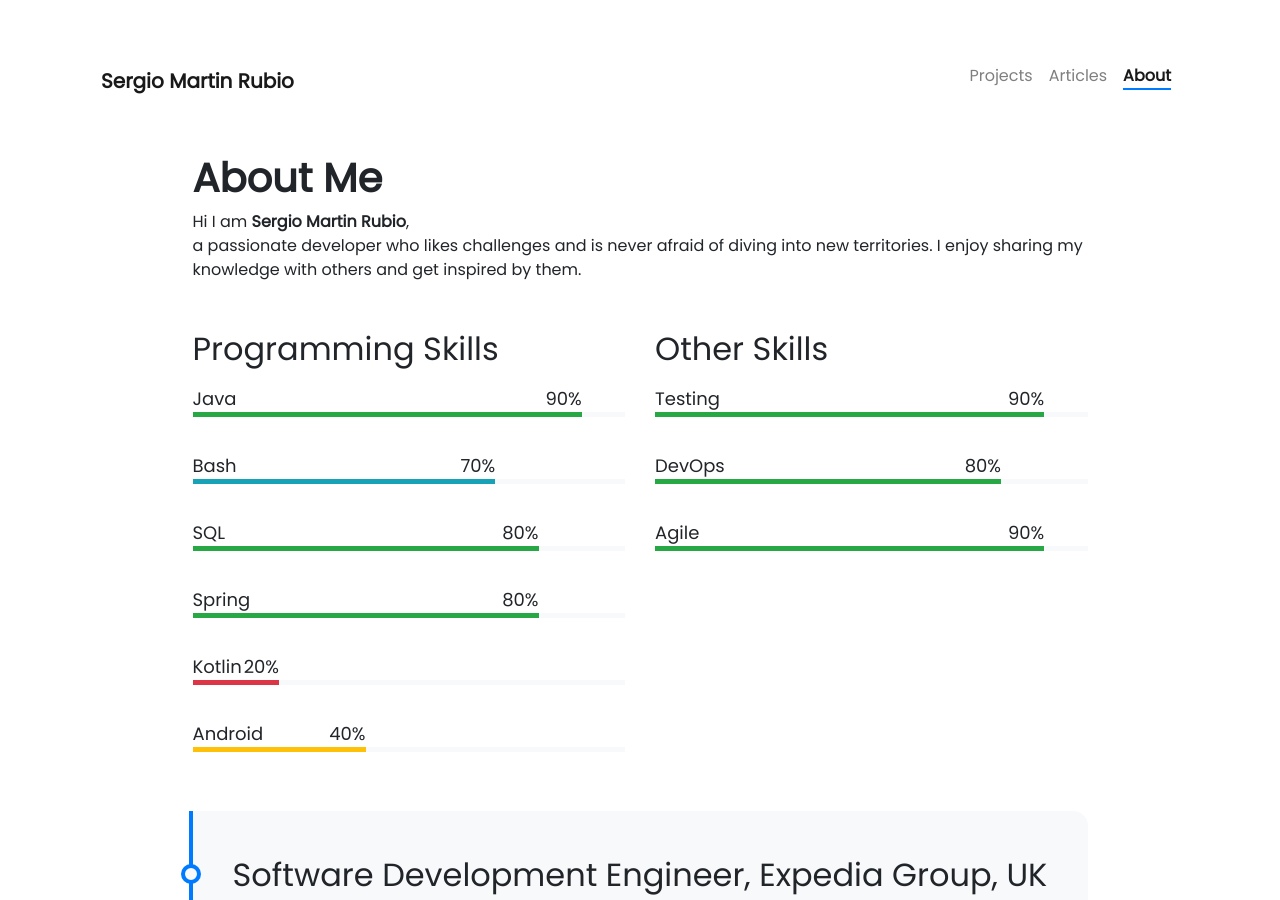
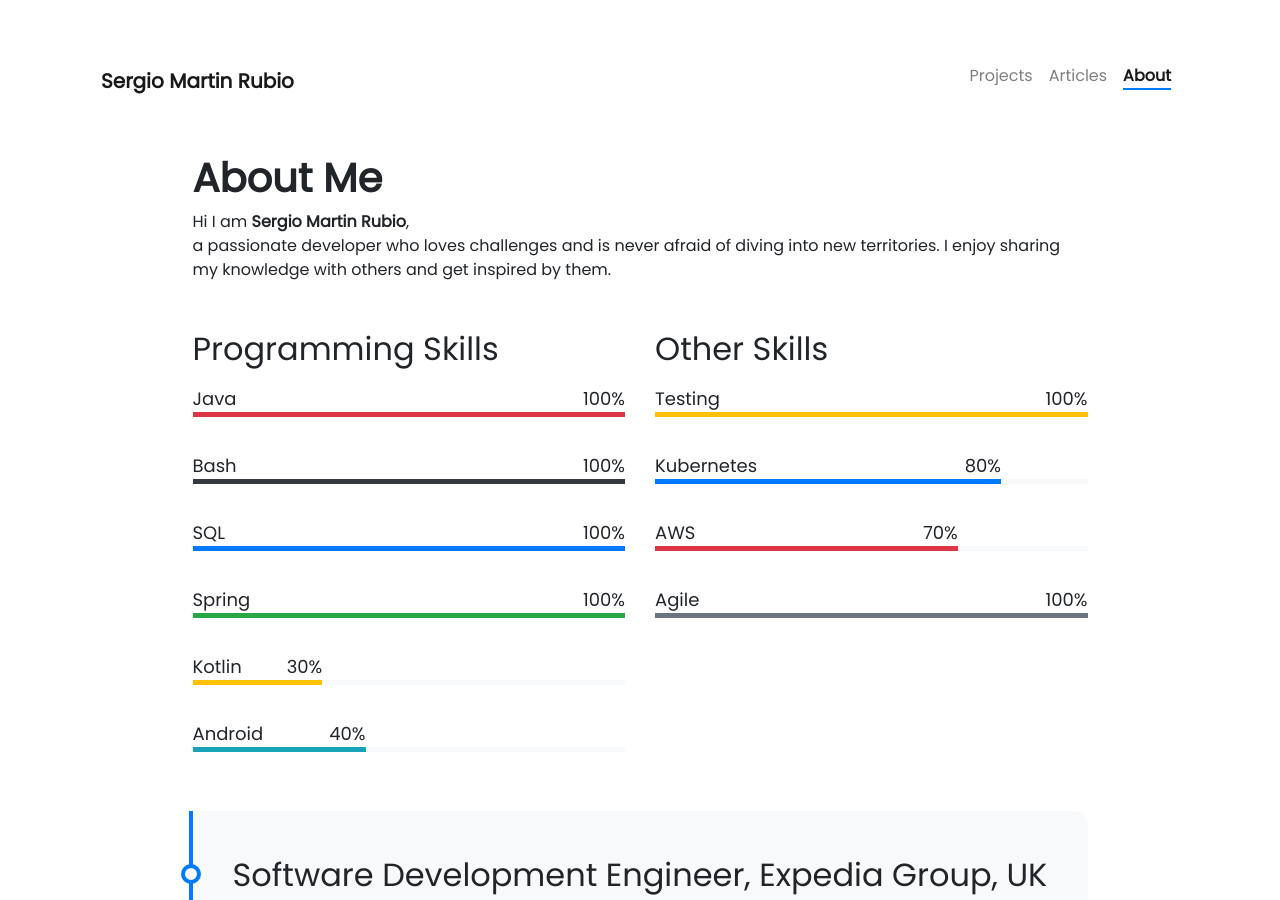
Before and after one commit to jackhman/sergio-martin-rubio-site, a Jekyll site: the page built from pages/about.md, in a window 1280 px wide and 900 px high. Built offline with Jekyll 4.4.1, drawn with Linux system fonts in a browser that asks for light colours; nearby versions of some CDN libraries; comment, search, counter and statistics services are not loaded.

Commit message:
update profile

```diff
--- a/_data/other-skills.yml
+++ b/_data/other-skills.yml
@@ -1,11 +1,15 @@
 - name: Testing
-  percentage: 90
-  color: success
+  percentage: 100
+  color: warning
 
-- name: DevOps
+- name: Kubernetes
   percentage: 80
-  color: success
+  color: primary
+
+- name: AWS
+  percentage: 70
+  color: danger
 
 - name: Agile
-  percentage: 90
-  color: success
+  percentage: 100
+  color: secondary
--- a/_data/programming-skills.yml
+++ b/_data/programming-skills.yml
@@ -1,23 +1,23 @@
 - name: Java
-  percentage: 90
-  color: success
+  percentage: 100
+  color: danger
 
 - name: Bash
-  percentage: 70
-  color: info
+  percentage: 100
+  color: dark
 
 - name: SQL
-  percentage: 80
-  color: success
+  percentage: 100
+  color: primary
 
 - name: Spring
-  percentage: 80
+  percentage: 100
   color: success
 
 - name: Kotlin
-  percentage: 20
-  color: danger
+  percentage: 30
+  color: warning
 
 - name: Android
   percentage: 40
-  color: warning
+  color: info
--- a/pages/about.md
+++ b/pages/about.md
@@ -8,7 +8,7 @@ weight: 3
 # **About Me**
 
 Hi I am **{{ site.author.name }}**,<br>
-a passionate developer who likes challenges and is never afraid of diving into new territories. I enjoy sharing my knowledge with others and get inspired by them.
+a passionate developer who loves challenges and is never afraid of diving into new territories. I enjoy sharing my knowledge with others and get inspired by them.
 
 <div class="row">
 {% include skills.html title="Programming Skills" source=site.data.programming-skills %}
```
